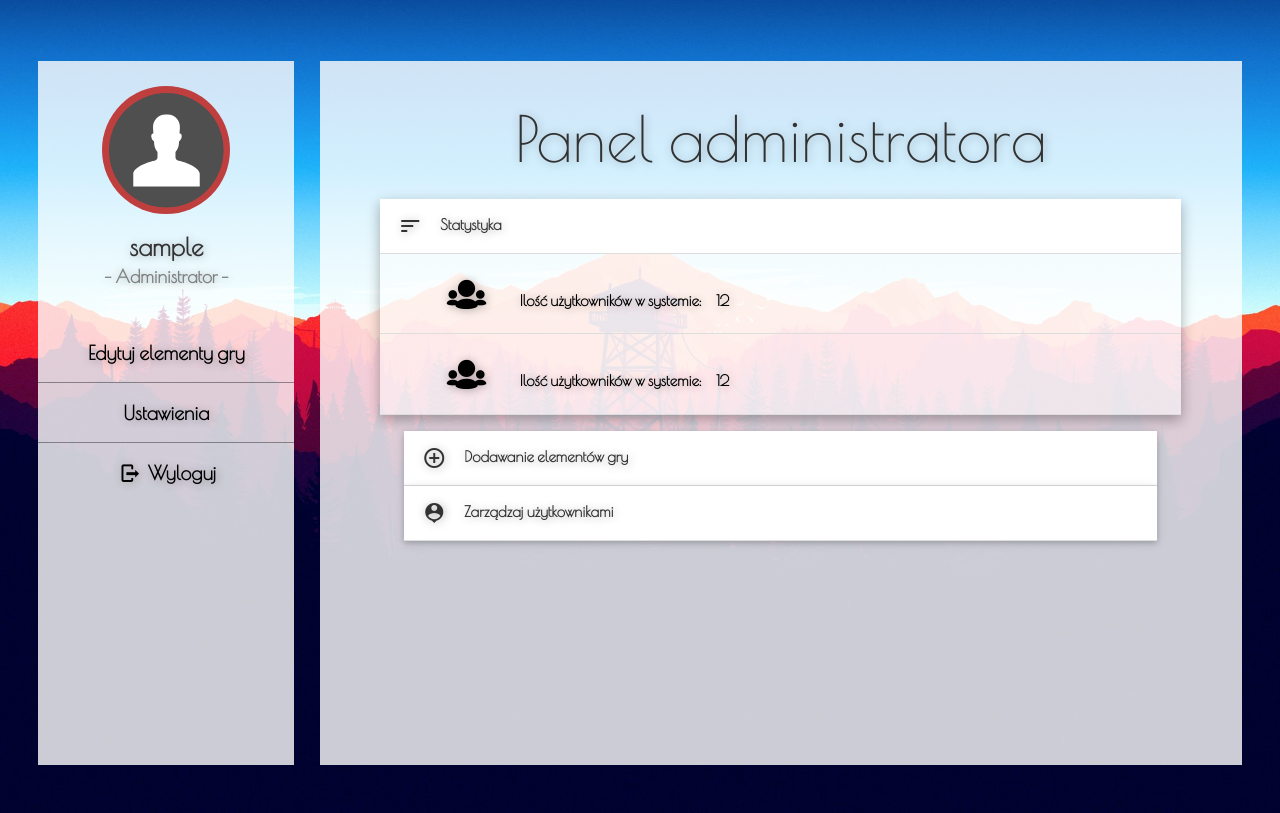
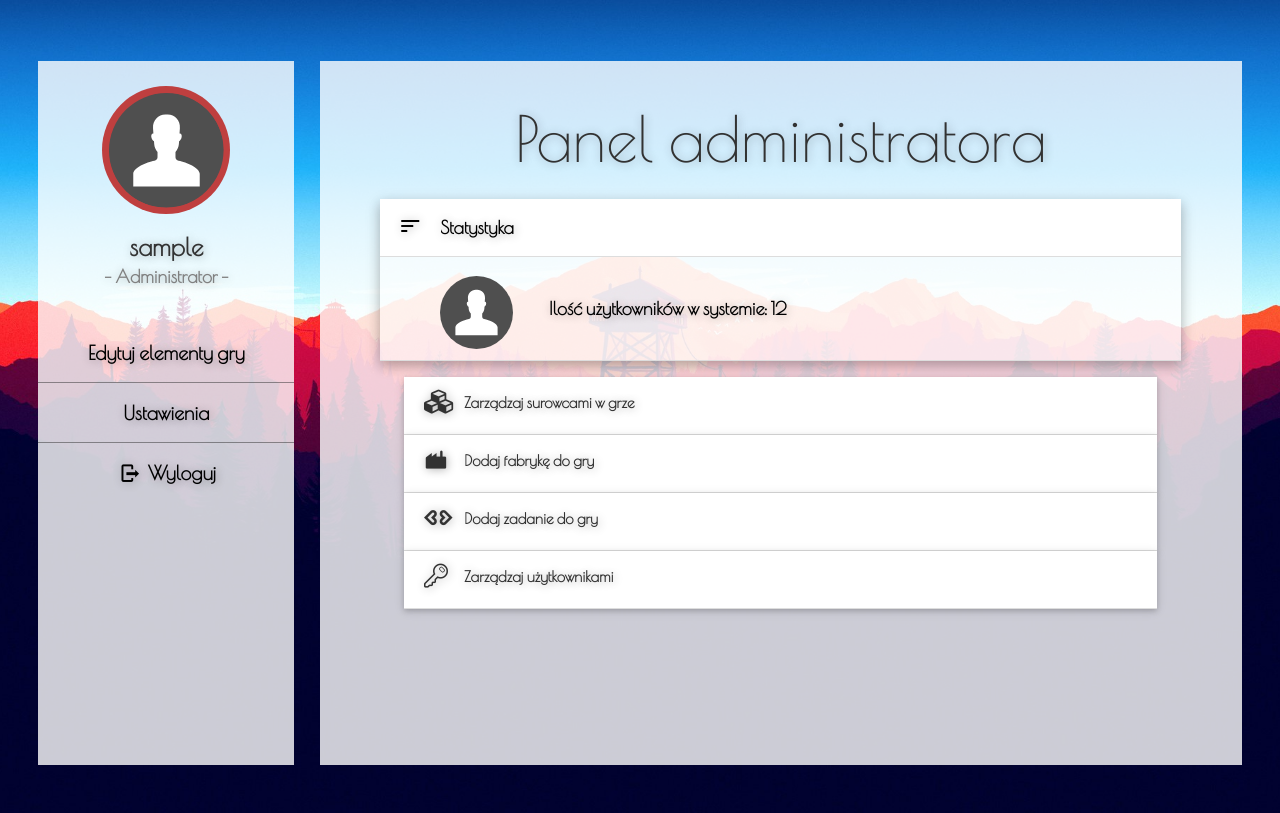
Before and after one commit to SerhiiRI/FactorioLikeGame, a PHP site: page /AdminControllerSystem.php in a window 1280 px wide, after a click that opens the changed part. Run offline with PHP 8.4, Linux system fonts and the light colour scheme; the visitor is signed in with stand-in values (Sample User, id 1); some libraries are stand-ins or nearby versions; some web fonts are replaced.

Commit message:
ignorowanie .idea
DZIAŁA JESZCZE WIĘCEJ CSS'A

```diff
--- a/AdminControllerSystem.php
+++ b/AdminControllerSystem.php
@@ -1,6 +1,6 @@
 <?php
 include_once("resr/src/PAGE_INCLUDES_SCRIPT/PAGE_DEFINE_VARIABLE.php");
-if(isset($_SESSION["idUser"]) && $_SESSION["UserType"]=="1") {
+if (isset($_SESSION["idUser"]) && $_SESSION["UserType"] == "1") {
     ?>
     <!DOCTYPE html>
     <html lang="en">
@@ -8,7 +8,8 @@ if(isset($_SESSION["idUser"]) && $_SESSION["UserType"]=="1") {
         <!--Import Google Icon Font-->
         <link href="https://fonts.googleapis.com/icon?family=Material+Icons" rel="stylesheet">
         <!--Import materialize.css-->
-    <link type="text/css" rel="stylesheet" href="style/materialize/css/materialize.min.css" media="screen,projection"/>
+        <link type="text/css" rel="stylesheet" href="style/materialize/css/materialize.min.css"
+              media="screen,projection"/>
         <!--Let browser know website is optimized for mobile-->
         <meta name="viewport" content="width=device-width, initial-scale=1.0"/>
         <!--Import aleks_style.css-->
@@ -18,7 +19,7 @@ if(isset($_SESSION["idUser"]) && $_SESSION["UserType"]=="1") {
         <title>User map</title>
         <link rel="stylesheet" type="text/css" href="style/login.css">
         <!--import czcionek-->
-    <?php include_once("style/fonts.html")?>
+        <?php include_once("style/fonts.html") ?>
     </head>
     <body style="background-image: url(resr/img/land.jpg)">
     <!--Import jQuery before materialize.js-->
@@ -33,20 +34,20 @@ if(isset($_SESSION["idUser"]) && $_SESSION["UserType"]=="1") {
                 <!--            Obrazek użytkownika-->
                 <div class="aleks_user_img_div">
                     <img class="aleks_user_img" src="resr/img/defoult_user.svg"/>
-                <h5><?php echo $_SESSION["name_of_user"]?>
+                    <h5><?php echo $_SESSION["name_of_user"] ?>
                         <br><span class="alx_h6_font_grey">- Administrator -</span></h5>
 
                     <!-- Funkcje dla admina -->
                     <br/>
                     <table class="alx_table_admin_menu">
                         <tr>
-                        <td class="alx_table_admin_menu_th">Edytuj elementy gry</td>
+                            <td class="alx_admin_standardowy_element_menu_lewy_panel">Edytuj elementy gry</td>
                         </tr>
                         <tr>
-                        <td class="alx_table_admin_menu_th">Ustawienia</td>
+                            <td class="alx_admin_standardowy_element_menu_lewy_panel">Ustawienia</td>
                         </tr>
                         <tr>
-                        <td class="alx_table_admin_menu_th_last">
+                            <td class="alx_admin_ostatni_element_menu_lewy_panel">
                                 <a href="hard_logout.php" class="alx_display_block">
                                     <i class="icon-logout aleks_icon_logout"></i> Wyloguj
                                 </a>
@@ -64,25 +65,127 @@ if(isset($_SESSION["idUser"]) && $_SESSION["UserType"]=="1") {
                 <ul class="collapsible popout" data-collapsible="accordion">
                     <li>
                         <div class="collapsible-header"><i class="material-icons">sort</i>Statystyka</div>
+
                         <div class="collapsible-body">
-                        <i class="icon-users aleks_icon"></i><span style="margin-left: 2rem"/>
-                        <!--dodać podlicznaie ilości użytkowników-->
-                        Ilość użytkowników w systemie:<span style="margin-left: 1rem"/>12
-                    </span>
+                            <table>
+                                <tr>
+                                    <form action="#">
+                                        <td class="alx_table_edit_res_pic">
+                                            <div class="file-field input-field">
+                                                <img src="resr/img/defoult_user.svg" class="alx_img_src">
                                             </div>
-                    <div class="collapsible-body">
-                        <i class="icon-users aleks_icon"></i><span style="margin-left: 2rem"/>
-                        <!--dodać podlicznaie ilości użytkowników-->
-                        Ilość użytkowników w systemie:<span style="margin-left: 1rem"/>12
-                        </span>
+                                        </td>
+                                        <td class="alx_tabela_surowcow_admin">
+                                            <p>Ilość użytkowników w systemie: 12
+<!--                                            !!!Podliczenie iliści użytkowników-->
+                                            </p>
+                                        </td>
+                                    </form>
+                                </tr>
+                            </table>
                         </div>
                     </li>
                     <li>
-                    <div class="collapsible-header"><i class="material-icons">add_circle_outline</i>Dodawanie elementów gry</div>
+                        <div class="collapsible-header">
+                            <i class="icon-cubes aleks_icon"></i>
+                            Zarządzaj surowcami w grze
+                        </div>
+<!--                        PIERWSZY WIERSZ W DODAJ SUROWCE DO GRY-->
+                        <?php for($i = 0; $i<2; $i++){?>
+                        <div class="collapsible-body">
+                            <table>
+                                <tr>
+                                    <form action="#">
+                                        <td class="alx_table_edit_res_pic">
+                                            <div class="file-field input-field">
+                                                <img src="resr/img/miscellaneous.svg" class="alx_img_src">
+                                                <div class="btn-floating alx_btn_floating">
+                                                    <i class="icon-wrench"></i>
+<!--                                                    Ikona dodania/edycji ebrazka surowca-->
+                                                    <input type="file">
+                                                </div>
+                                            </div>
+                                        </td>
+                                        <td class="alx_tabela_surowcow_admin">
+                                            <div class="input-field">
+                                                <input value="Woda" id="first_name2" type="text" class="validate">
+                                                <label class="active" for="first_name2">Surowiec</label>
+                                            </div>
+                                        </td>
+                                        <td class="alx_tabela_surowcow_admin">
+                                            <div class="input-field">
+                                                <input value="10" id="first_name2" type="number" class="validate">
+                                                <label class="active alx_2rem_font" for="first_name2">Wydobycie</label>
+                                            </div>
+                                        </td>
+                                        <td class="alx_tabela_surowcow_admin_button">
+                                            <button class="btn waves-effect waves-light alx_h8_font" type="submit" name="action">
+                                                Edytuj <i class="icon-cogs alx_h8_font"></i>
+                                            </button>
+                                        </td>
+                                        <td class="alx_tabela_surowcow_admin_button">
+                                            <button class="btn waves-effect waves-light alx_h8_font" type="submit" name="action">
+                                                Usuń <i class="icon-block alx_h8_font"></i>
+                                            </button>
+                                        </td>
+                                    </form>
+                                </tr>
+                            </table>
+                        </div>
+                        <?php }?>
+
+<!--                       POCZĄTEK OSTATNI WIERSZ -->
+                        <div class="collapsible-body">
+                            <table>
+                                <tr>
+                                    <form action="#">
+                                        <td class="alx_table_edit_res_pic">
+                                            <div class="file-field input-field">
+                                                <img src="resr/img/image.svg" class="alx_img_src">
+                                                <div class="btn-floating alx_btn_floating">
+                                                    <i class="icon-plus"></i>
+                                                    <input type="file">
+                                                </div>
+                                            </div>
+                                        </td>
+                                        <td class="alx_tabela_surowcow_admin">
+                                            <div class="input-field">
+                                                <input value="" id="first_name2" type="text" class="validate">
+                                                <label class="active" for="first_name2">Surowiec</label>
+                                            </div>
+                                        </td>
+                                        <td class="alx_tabela_surowcow_admin">
+                                            <div class="input-field">
+                                                <input value="" id="first_name2" type="number" class="validate">
+                                                <label class="active" for="first_name2">Wydobycie</label>
+                                            </div>
+                                        </td>
+                                        <td class="alx_tabela_surowcow_admin_button">
+                                            <button class="btn waves-effect waves-light alx_h8_font" type="submit" name="action">
+                                                Dodaj <i class="icon-plus alx_h8_font"></i>
+                                            </button>
+                                        </td>
+                                    </form>
+                                </tr>
+                            </table>
+                        </div>
+                    </li>
+                    <!--                KONIEC OSTATNI WIERSZ-->
+                    <li>
+                        <div class="collapsible-header"><i class="icon-industrial-building aleks_icon"></i>Dodaj fabrykę do
+                            gry
+                        </div>
                         <div class="collapsible-body"><span>Lorem ipsum dolor sit amet.</span></div>
                     </li>
                     <li>
-                    <div class="collapsible-header"><i class="material-icons">person_pin</i>Zarządzaj użytkownikami</div>
+                        <div class="collapsible-header"><i class="icon-code-outline aleks_icon"></i>Dodaj zadanie do
+                            gry
+                        </div>
+                        <div class="collapsible-body"><span>Lorem ipsum dolor sit amet.</span></div>
+                    </li>
+                    <li>
+                        <div class="collapsible-header"><i class="icon-key aleks_icon"></i>Zarządzaj użytkownikami
+                        </div>
                         <div class="collapsible-body"><span>Lorem ipsum dolor sit amet.</span></div>
                     </li>
                 </ul>
@@ -94,5 +197,8 @@ if(isset($_SESSION["idUser"]) && $_SESSION["UserType"]=="1") {
 
     </body>
     </html>
-<?php }else if (isset($_SESSION["idUser"]) && $_SESSION["UserType"]=="2"){header("Location:Map.php");}
-else if (!isset($_SESSION["idUser"])){header("Location:index.php");}?>
+<?php } else if (isset($_SESSION["idUser"]) && $_SESSION["UserType"] == "2") {
+    header("Location:Map.php");
+} else if (!isset($_SESSION["idUser"])) {
+    header("Location:index.php");
+} ?>
--- a/Map.php
+++ b/Map.php
@@ -64,7 +64,7 @@ if(isset($_SESSION["idUser"]) && $_SESSION["UserType"]=="2") {
 
                 <table class="alx_table_admin_menu">
                     <tr>
-                        <td class="alx_table_admin_menu_th_last">
+                        <td class="alx_admin_ostatni_element_menu_lewy_panel">
                             <a href="hard_logout.php" class="alx_display_block">
                                 <i class="icon-logout aleks_icon_logout"></i> Wyloguj
                             </a>
--- a/hard_logout.php
+++ b/hard_logout.php
@@ -1,5 +1,5 @@
 <?php
 session_start();
 session_destroy();
-header("Location:index.php");
+header("Location:Index.php");
 ?>
--- a/style/aleks_style.css
+++ b/style/aleks_style.css
@@ -38,7 +38,8 @@ body{
 }
 
 .aleks_icon{
-    font-size: 2.2rem;
+    margin-top: -0.6rem;
+    font-size: 0.8rem;
 }
 
 .aleks_user_img_div{
@@ -155,7 +156,7 @@ table, tr, td{
     100% {color:black;}
 }
 
-.alx_table_admin_menu_th_last{
+.alx_admin_ostatni_element_menu_lewy_panel{
     text-align: center;
     color: black;
     font-size: 1.3rem;
@@ -163,7 +164,7 @@ table, tr, td{
     animation-name:user_table_selected_off;
     animation-duration:0.3s;
 }
-.alx_table_admin_menu_th_last:hover{
+.alx_admin_ostatni_element_menu_lewy_panel:hover{
     color: white;
     cursor: pointer;
     background-color: rgba(191,63,63,0.7);
@@ -171,7 +172,7 @@ table, tr, td{
     animation-duration:0.3s;
 }
 
-.alx_table_admin_menu_th{
+.alx_admin_standardowy_element_menu_lewy_panel{
     text-align: center;
     color: black;
     font-size: 1.3rem;
@@ -182,7 +183,7 @@ table, tr, td{
     animation-duration:0.3s;
 }
 
-.alx_table_admin_menu_th:hover{
+.alx_admin_standardowy_element_menu_lewy_panel:hover{
     color: white;
     cursor: pointer;
     background-color: rgba(191,63,63,0.7);
@@ -215,18 +216,16 @@ table, tr, td{
 }
 
 .collapsible-body{
-    background-color: rgba(255,255,255,0.5);
     color:black;
     padding: 1rem;
     padding-left: 4rem;
-    animation-name:user_colapsible_selected_off;
-    animation-duration:0.3s;
+    background-color: rgba(255,255,255,0.5);
 }
 
 .collapsible-body:hover{
-    background-color: rgba(191,63,63,0.7); !important;
-    color:white;
-    cursor: pointer !important;
+    background-color: rgba(255,255,255,0.9);
+    /*background-color: rgba(191,63,63,0.7); !important;*/
+    color: rgba(191,63,63,1);
     padding: 1rem;
     padding-left: 4rem;
     animation-name:user_colapsible_selected_on;
@@ -235,17 +234,62 @@ table, tr, td{
 
 @keyframes user_colapsible_selected_on
 {
-    0% {background-color: rgba(255,255,255,0.5);
+    0% {
+        background-color: rgba(255,255,255,0.5);
         color:black;}
 
-    100% {background-color: rgba(191,63,63,0.7);
-        color:white;}
+    100% {
+        background-color: rgba(255,255,255,0.9);
+        /*background-color: rgba(191,63,63,0.7);*/
+        color: rgba(191,63,63,1);}
 }
-@keyframes user_colapsible_selected_on
-{
-    100% {background-color: rgba(191,63,63,0.7);
-        color:white;}
 
-    0% {background-color: rgba(255,255,255,0.5);
-        color:black;}
+/*Właściwości obrazu*/
+.alx_img_src{
+    z-index: 0;
+    padding: 0;
+    margin-top: -15%;
+    margin-bottom: -15%;
 }
+
+/*Pozycjonowaie przycisku wyboru pliku*/
+.alx_btn_floating{
+    padding: 0;
+    left: 60%;
+    margin-top: -20%;
+    position: relative;
+    z-index: 1;
+}
+/*Edycja pierwszej kolumny w dodaj surowce z wielkością obrazka w width*/
+.alx_table_edit_res_pic{
+    padding: 0;
+    margin: 0;
+    text-align: left;
+    width: 10%;
+}
+
+.alx_tabela_surowcow_admin{
+    margin: 0;
+    padding: 0px;
+    padding-left: 5%;
+    text-align: left;
+    width: auto;
+}
+
+.alx_tabela_surowcow_admin_button{
+    margin: 0;
+    padding: 0px;
+    padding-left: 2%;
+    text-align: left;
+    width: 15%;
+}
+
+.validate{
+    text-align: center;
+    cursor: pointer;
+}
+
+.active{
+    color: black !important;
+    font-size: 1.2rem !important;
+}
```
Also changed, not shown: resr/img/image.svg (added), resr/img/miscellaneous.svg (added), resr/img/tap.svg (added), resr/img/weather.svg (added). Lines whose indentation alone changed are shown as unchanged.
